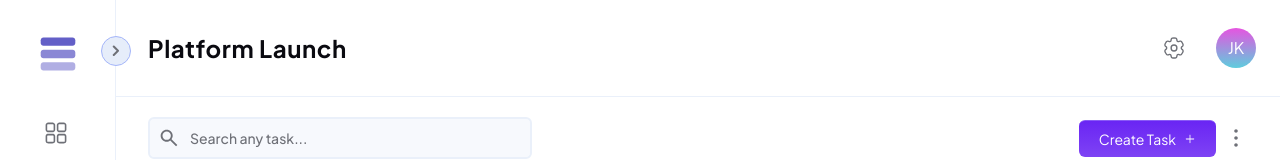
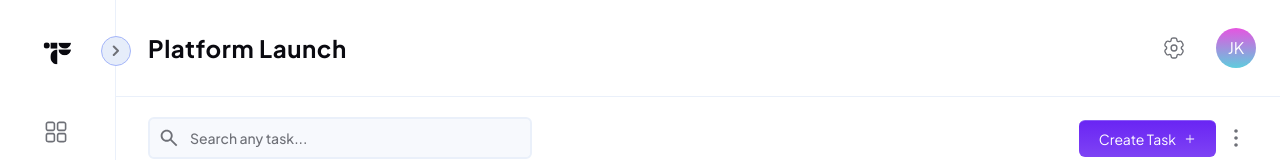
Before and after one commit to jkellerman/TaskFlow, a Next.js app: page /board in a window 1280 px wide. Shown: the top 160 px of the page. Built offline with nearby package versions, Linux system fonts and the light colour scheme.

Commit message:
chore: replace old logo with new

```diff
--- a/components/logo.tsx
+++ b/components/logo.tsx
@@ -5,27 +5,118 @@ interface LogoProps {
 export default function Logo({ className }: LogoProps) {
 	return (
 		<svg
-			width="26"
-			height="25"
-			viewBox="0 0 26 25"
-			fill="none"
 			xmlns="http://www.w3.org/2000/svg"
-			className={className}
+			width="35"
+			zoomAndPan="magnify"
+			viewBox="0 0 375 374.999991"
+			height="35"
+			preserveAspectRatio="xMidYMid meet"
+			version="1.0"
 		>
+			<defs>
+				<clipPath id="891187bcbc">
 					<path
-				d="M25.5 4.5V2.5C25.5 1.39543 24.6046 0.5 23.5 0.5L2.5 0.5C1.39543 0.5 0.5 1.39543 0.5 2.5V4.5C0.5 5.60457 1.39543 6.5 2.5 6.5L23.5 6.5C24.6046 6.5 25.5 5.60457 25.5 4.5Z"
-				fill="#635FC7"
+						d="M 111.402344 70.757812 L 187.5 70.757812 L 187.5 136.460938 L 111.402344 136.460938 Z M 111.402344 70.757812 "
+						clipRule="nonzero"
 					/>
+				</clipPath>
+				<clipPath id="780a1032c9">
 					<path
-				opacity="0.75"
-				d="M25.5 13.5V11.5C25.5 10.3954 24.6046 9.5 23.5 9.5L2.5 9.5C1.39543 9.5 0.5 10.3954 0.5 11.5V13.5C0.5 14.6046 1.39543 15.5 2.5 15.5L23.5 15.5C24.6046 15.5 25.5 14.6046 25.5 13.5Z"
-				fill="#635FC7"
+						d="M 195.875 70.757812 L 332.671875 70.757812 L 332.671875 136.460938 L 195.875 136.460938 Z M 195.875 70.757812 "
+						clipRule="nonzero"
 					/>
+				</clipPath>
+				<clipPath id="f60016b05e">
 					<path
-				opacity="0.5"
-				d="M25.5 22.5V20.5C25.5 19.3954 24.6046 18.5 23.5 18.5L2.5 18.5C1.39543 18.5 0.5 19.3954 0.5 20.5V22.5C0.5 23.6046 1.39543 24.5 2.5 24.5L23.5 24.5C24.6046 24.5 25.5 23.6046 25.5 22.5Z"
-				fill="#635FC7"
+						d="M 241.453125 132.511719 C 248.460938 134.894531 256.425781 136.460938 264.242188 136.460938 C 272.0625 136.460938 279.585938 135.121094 286.515625 132.738281 C 286.664062 132.664062 286.8125 132.664062 286.960938 132.589844 C 312.992188 123.058594 332.167969 97.890625 332.539062 70.757812 L 195.875 70.757812 C 196.246094 98.039062 215.125 123.207031 241.453125 132.511719 Z M 241.453125 132.511719 "
+						clipRule="nonzero"
 					/>
+				</clipPath>
+				<clipPath id="a4bf472222">
+					<path
+						d="M 195.875 142.363281 L 332.671875 142.363281 L 332.671875 208.0625 L 195.875 208.0625 Z M 195.875 142.363281 "
+						clipRule="nonzero"
+					/>
+				</clipPath>
+				<clipPath id="2f514d0f48">
+					<path
+						d="M 241.453125 204.117188 C 248.460938 206.5 256.425781 208.0625 264.242188 208.0625 C 272.0625 208.0625 279.585938 206.722656 286.515625 204.339844 C 286.664062 204.265625 286.8125 204.265625 286.960938 204.191406 C 312.992188 194.660156 332.167969 169.496094 332.539062 142.363281 L 195.875 142.363281 C 196.246094 169.644531 215.125 194.8125 241.453125 204.117188 Z M 241.453125 204.117188 "
+						clipRule="nonzero"
+					/>
+				</clipPath>
+				<clipPath id="98297d4a47">
+					<path
+						d="M 109.972656 142.195312 L 188.925781 142.195312 L 188.925781 306.578125 L 109.972656 306.578125 Z M 109.972656 142.195312 "
+						clipRule="nonzero"
+					/>
+				</clipPath>
+				<clipPath id="fd39a28979">
+					<path
+						d="M 114.714844 251.808594 C 111.851562 243.414062 109.972656 233.816406 109.972656 224.421875 C 109.972656 215.027344 111.582031 205.988281 114.445312 197.65625 C 114.535156 197.480469 114.535156 197.304688 114.625 197.125 C 126.078125 165.839844 156.320312 142.796875 188.925781 142.355469 L 188.925781 306.578125 C 156.140625 306.136719 125.898438 283.445312 114.714844 251.808594 Z M 114.714844 251.808594 "
+						clipRule="nonzero"
+					/>
+				</clipPath>
+				<clipPath id="286569b325">
+					<path
+						d="M 37.5 67.921875 L 106.039062 67.921875 L 106.039062 136.460938 L 37.5 136.460938 Z M 37.5 67.921875 "
+						clipRule="nonzero"
+					/>
+				</clipPath>
+				<clipPath id="e22bd86c0e">
+					<path
+						d="M 71.769531 67.921875 C 52.84375 67.921875 37.5 83.265625 37.5 102.191406 C 37.5 121.117188 52.84375 136.460938 71.769531 136.460938 C 90.695312 136.460938 106.039062 121.117188 106.039062 102.191406 C 106.039062 83.265625 90.695312 67.921875 71.769531 67.921875 Z M 71.769531 67.921875 "
+						clipRule="nonzero"
+					/>
+				</clipPath>
+			</defs>
+			<g clipPath="url(#891187bcbc)">
+				<path
+					fill="currentColor"
+					d="M 111.402344 70.757812 L 187.625 70.757812 L 187.625 136.460938 L 111.402344 136.460938 Z M 111.402344 70.757812 "
+					fillOpacity="1"
+					fillRule="nonzero"
+				/>
+			</g>
+			<g clipPath="url(#780a1032c9)">
+				<g clipPath="url(#f60016b05e)">
+					<path
+						fill="currentColor"
+						d="M 195.875 70.757812 L 332.414062 70.757812 L 332.414062 136.460938 L 195.875 136.460938 Z M 195.875 70.757812 "
+						fillOpacity="1"
+						fillRule="nonzero"
+					/>
+				</g>
+			</g>
+			<g clipPath="url(#a4bf472222)">
+				<g clipPath="url(#2f514d0f48)">
+					<path
+						fill="currentColor"
+						d="M 195.875 142.363281 L 332.414062 142.363281 L 332.414062 208.0625 L 195.875 208.0625 Z M 195.875 142.363281 "
+						fillOpacity="1"
+						fillRule="nonzero"
+					/>
+				</g>
+			</g>
+			<g clipPath="url(#98297d4a47)">
+				<g clipPath="url(#fd39a28979)">
+					<path
+						fill="currentColor"
+						d="M 109.972656 306.578125 L 109.972656 142.503906 L 188.925781 142.503906 L 188.925781 306.578125 Z M 109.972656 306.578125 "
+						fillOpacity="1"
+						fillRule="nonzero"
+					/>
+				</g>
+			</g>
+			<g clipPath="url(#286569b325)">
+				<g clipPath="url(#e22bd86c0e)">
+					<path
+						fill="currentColor"
+						d="M 37.5 67.921875 L 106.039062 67.921875 L 106.039062 136.460938 L 37.5 136.460938 Z M 37.5 67.921875 "
+						fillOpacity="1"
+						fillRule="nonzero"
+					/>
+				</g>
+			</g>
 		</svg>
 	);
 }
--- a/components/sidebar/index.tsx
+++ b/components/sidebar/index.tsx
@@ -32,7 +32,7 @@ export default function SideNav() {
 			</button>
 			<div className={`relative  p-7 pt-9 transition-width duration-500  ${isExpanded ? "w-60" : " w-[115px]"}`}>
 				<div className="mb-10 flex items-center gap-x-4">
-					<div className="pl-3 ">
+					<div className="pl-3 text-tertiary-darker dark:text-white">
 						<Logo className="h-9 w-9" />
 					</div>
 
```
Also changed, not shown: 2 other files (tests, documents, lock files or other folders). Lines whose indentation alone changed are shown as unchanged.
